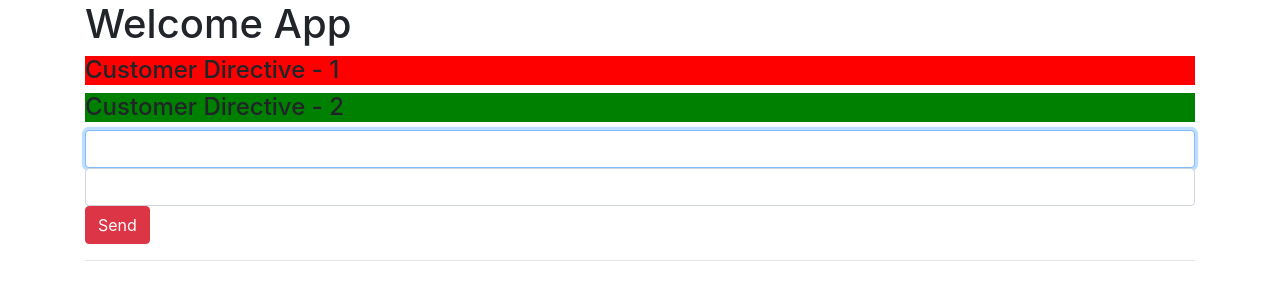
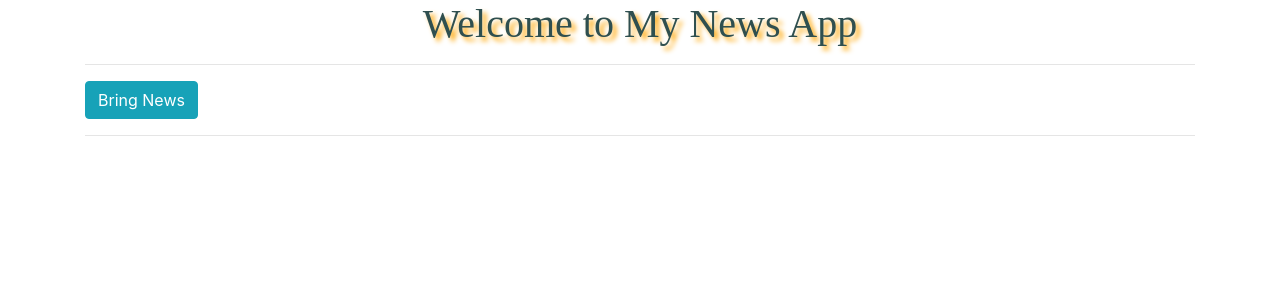
Before and after one commit to KadirCemTuna/twodays, an Angular app: page / in a window 1280 px wide. Shown: the top 300 px of the page. Built offline with nearby package versions, Linux system fonts and the light colour scheme.

Commit message:
some visual improvments

```diff
--- a/src/app/app.component.html
+++ b/src/app/app.component.html
@@ -1,10 +1,11 @@
 <div class="container">
-  <h1>Welcome App</h1>
-  <h4 [appColorsDirective]="redColor">Customer Directive - 1</h4>
+  <h1 class="text-center" style="font-family: 'Fira Code Retina'; text-shadow: 4px 4px 5px orange; color:darkslategray">Welcome to My News App</h1>
+  <hr/>
+  <!--h4 [appColorsDirective]="redColor">Customer Directive - 1</h4>
   <h4 [appColorsDirective]="greenColor">Customer Directive - 2</h4>
   <input [appIFocus]="'focus'"  type="text" class="form-control" >
-  <input [(ngModel)]="dataFocus" type="text" class="form-control">
-  <button (click)="funcSendBtn()" class="btn btn-danger">Send</button>
+  <input [(ngModel)]="dataFocus" type="text" class="form-control"-->
+  <button (click)="funcSendBtn()" class="btn btn-info">Bring News</button>
 
   <hr/>
   <div *ngIf="newsArr != null " class="row">
--- a/src/app/app.component.ts
+++ b/src/app/app.component.ts
@@ -12,6 +12,7 @@ export class AppComponent implements OnInit {
   title = 'twodays';
   greenColor = 'green';
   redColor = 'red';
+  yellowColor = 'yellow';
   focusStatus = '';
   dataFocus = '';
 
--- a/src/util/Util.ts
+++ b/src/util/Util.ts
@@ -15,7 +15,6 @@ export class Util {
   url = 'http://newsapi.org/v2/top-headlines';
 
   fncNewsService() {
-    const data = this.params;
     return this.http.get(this.url, {params: this.params});
   }
 }
```
